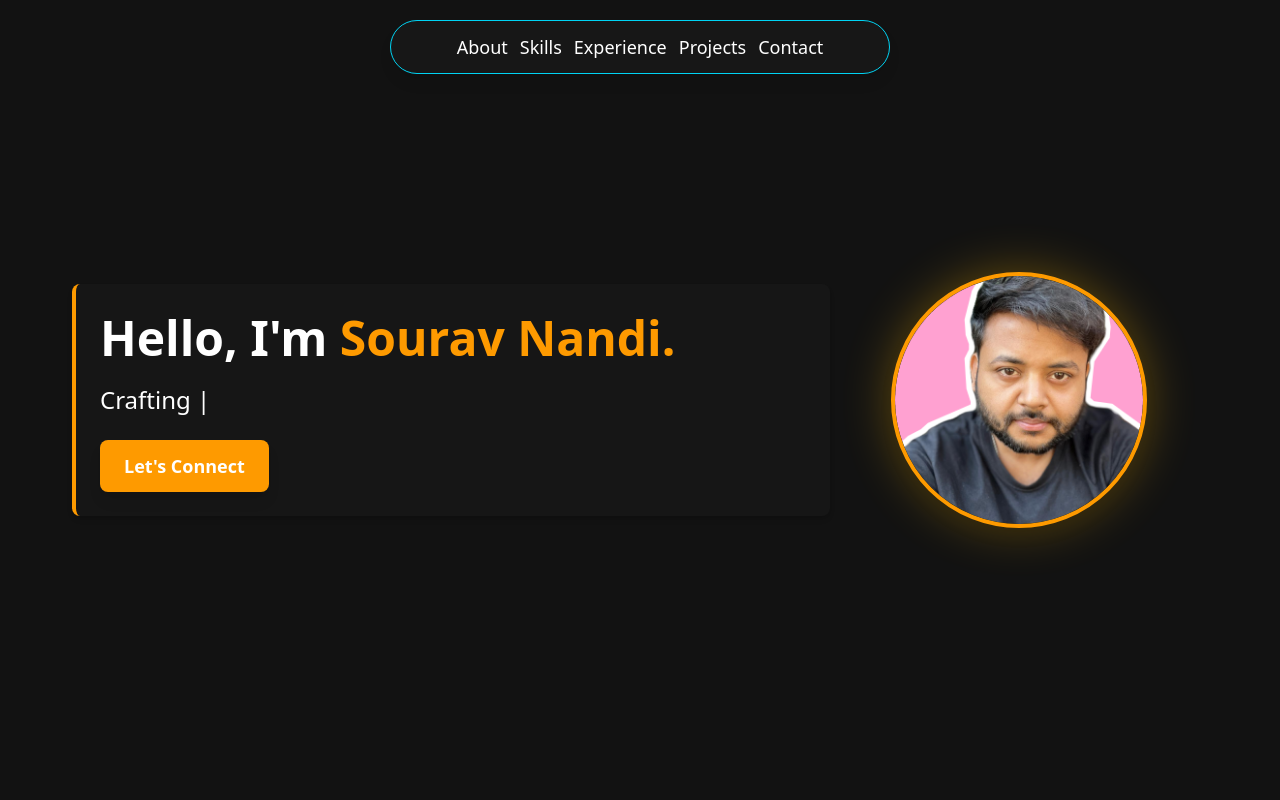
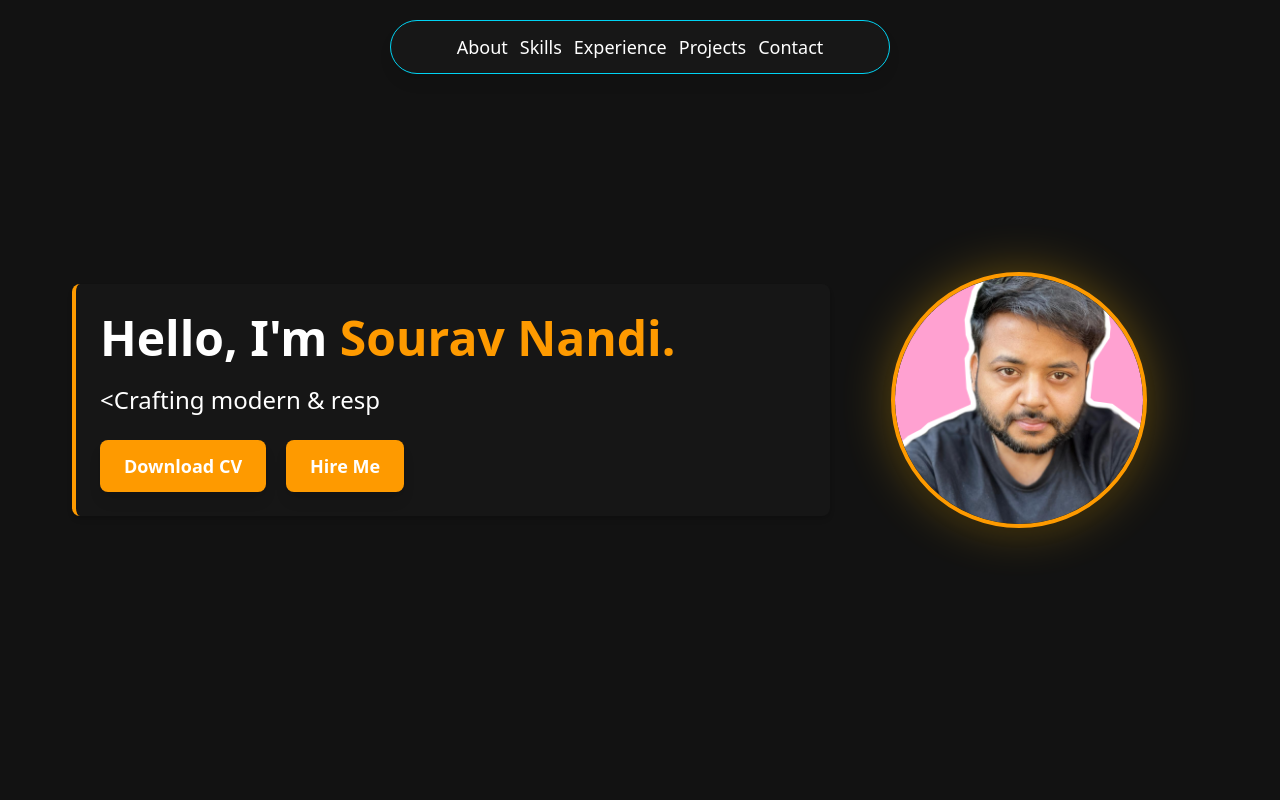
Before and after one commit to DevSourav01/Portfolio, a React (Vite) app: page / in a window 1280 px wide. Shown: the top 800 px of the page. Built offline with nearby package versions, Linux system fonts and the light colour scheme.

Commit message:
changes in main

```diff
--- a/src/Component/Skills.jsx
+++ b/src/Component/Skills.jsx
@@ -7,11 +7,23 @@ const skillsData = [
   { name: "JavaScript", icon: <FaJs className="text-yellow-500" />, level: 85 },
   { name: "HTML5", icon: <FaHtml5 className="text-orange-500" />, level: 95 },
   { name: "CSS3", icon: <FaCss3Alt className="text-blue-600" />, level: 90 },
-  { name: "Tailwind CSS", icon: <SiTailwindcss className="text-teal-500" />, level: 80 },
+  {
+    name: "Tailwind CSS",
+    icon: <SiTailwindcss className="text-teal-500" />,
+    level: 80,
+  },
   { name: "Redux", icon: <SiRedux className="text-purple-500" />, level: 75 },
-  { name: "TypeScript", icon: <SiTypescript className="text-blue-700" />, level: 70 },
+  {
+    name: "TypeScript",
+    icon: <SiTypescript className="text-blue-700" />,
+    level: 70,
+  },
   { name: "Git", icon: <FaGitAlt className="text-red-500" />, level: 85 },
-  { name: "ChatGPT API", icon: <SiOpenai className="text-green-500" />, level: 90 },
+  {
+    name: "ChatGPT API",
+    icon: <SiOpenai className="text-green-500" />,
+    level: 90,
+  },
 ];
 
 function Skills() {
@@ -29,11 +41,16 @@ function Skills() {
 
   return (
     <div className="skills-container max-w-4xl mx-auto mt-20 p-6 bg-[rgb(22,22,22)] rounded-lg">
-      <h2 className="text-4xl font-bold text-white text-center mb-6">My Skills</h2>
+      <h2 className="text-4xl font-bold text-white text-center mb-6">
+        My Skills
+      </h2>
 
       <div className="grid grid-cols-2 md:grid-cols-3 gap-6">
         {skillsData.map((skill, index) => (
-          <div key={index} className="skill-card flex flex-col items-center p-4 bg-[rgb(23,23,23)] shadow-md cursor-pointer rounded-lg transition-transform transform hover:scale-105">
+          <div
+            key={index}
+            className="skill-card flex flex-col items-center p-4 bg-[rgb(23,23,23)] shadow-md cursor-pointer rounded-lg transition-transform transform hover:scale-105"
+          >
             {/* Icon */}
             <div className="text-5xl mb-2 transition-transform transform hover:scale-110">
               {skill.icon}
@@ -48,8 +65,6 @@ function Skills() {
                 style={{ width: `${progress[skill.name] || 0}%` }}
               ></div>
             </div>
-
-
           </div>
         ))}
       </div>
--- a/src/Component/main.jsx
+++ b/src/Component/main.jsx
@@ -14,22 +14,36 @@ function Main() {
         {/* Typing Animation */}
         <TypeAnimation
           sequence={[
-            "Passionate Frontend Developer", // Text 1
-            1500, // Pause for 1.5s
-            "Crafting modern & responsive UIs", // Text 2
+            "<Passionate Frontend Developer />",
             1500,
-            "Bringing designs to life with React", // Text 3
+            "<Crafting modern & responsive UIs />",
+            1500,
+            "<Bringing designs to life with React />",
             1500,
           ]}
           wrapper="p"
           speed={70}
           repeat={Infinity}
           className="text-2xl text-white mt-4"
+          cursor={false}
+          render={(text) => <p dangerouslySetInnerHTML={{ __html: text }} />}
         />
 
-        <button className="mt-6 px-6 py-3 bg-amber-500 text-white text-lg cursor-pointer font-semibold rounded-lg hover:bg-amber-600 transition-all duration-300 shadow-lg">
-          Let's Connect
-        </button>
+        <a
+          href="/Sourav_Nandi_CV.pdf"
+          download="Sourav_Nandi_CV.pdf"
+          className="mt-6 mr-5"
+        >
+          <button className="px-6 py-3 bg-amber-500 text-white text-lg cursor-pointer font-semibold rounded-lg hover:bg-amber-600 transition-all duration-300 shadow-lg">
+            Download CV
+          </button>
+        </a>
+
+        <a href="mailto:thugsourav1998@gmail.com">
+          <button className="mt-6 px-6 py-3 bg-amber-500 text-white text-lg cursor-pointer font-semibold rounded-lg hover:bg-amber-600 transition-all duration-300 shadow-lg">
+            Hire Me
+          </button>
+        </a>
       </div>
 
       {/* Right Section with Glow Effect */}
```
Also changed, not shown: 1 other file (tests, documents, lock files or other folders).
